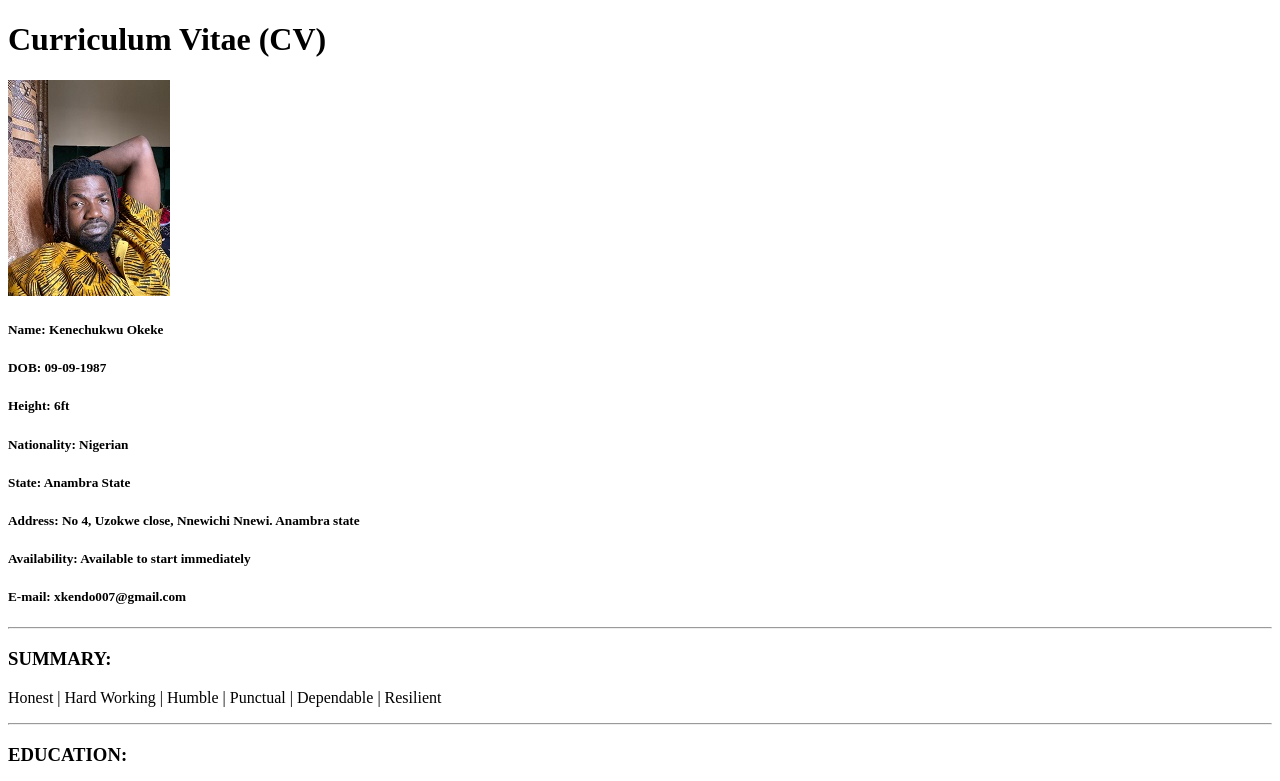
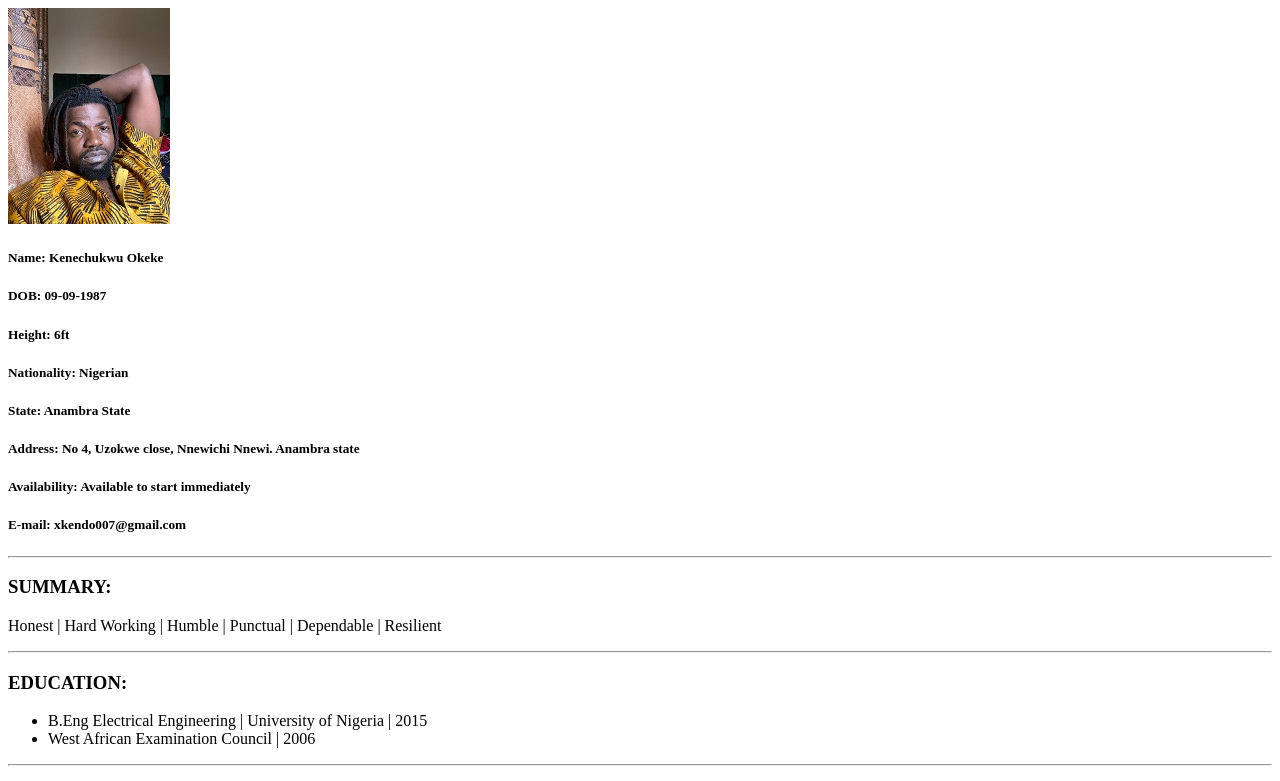
Before and after one commit to kenenwa09/html-portfolio, a plain HTML site: page index.html in a window 1280 px wide. Shown: the top 781 px of the page. Drawn offline with Linux system fonts and the light colour scheme.

Commit message:
Add files via upload
Capson Project

```diff
--- a/index.html
+++ b/index.html
@@ -6,7 +6,6 @@
     <title>My Resume</title>
 </head>
 <body>
-    <h1>Curriculum Vitae (CV)</h1>
     <img src="./kene.jpg" alt="Kene's profile picture"/>
     <h5>Name: Kenechukwu Okeke</h5>
     <h5>DOB: 09-09-1987</h5>
```
